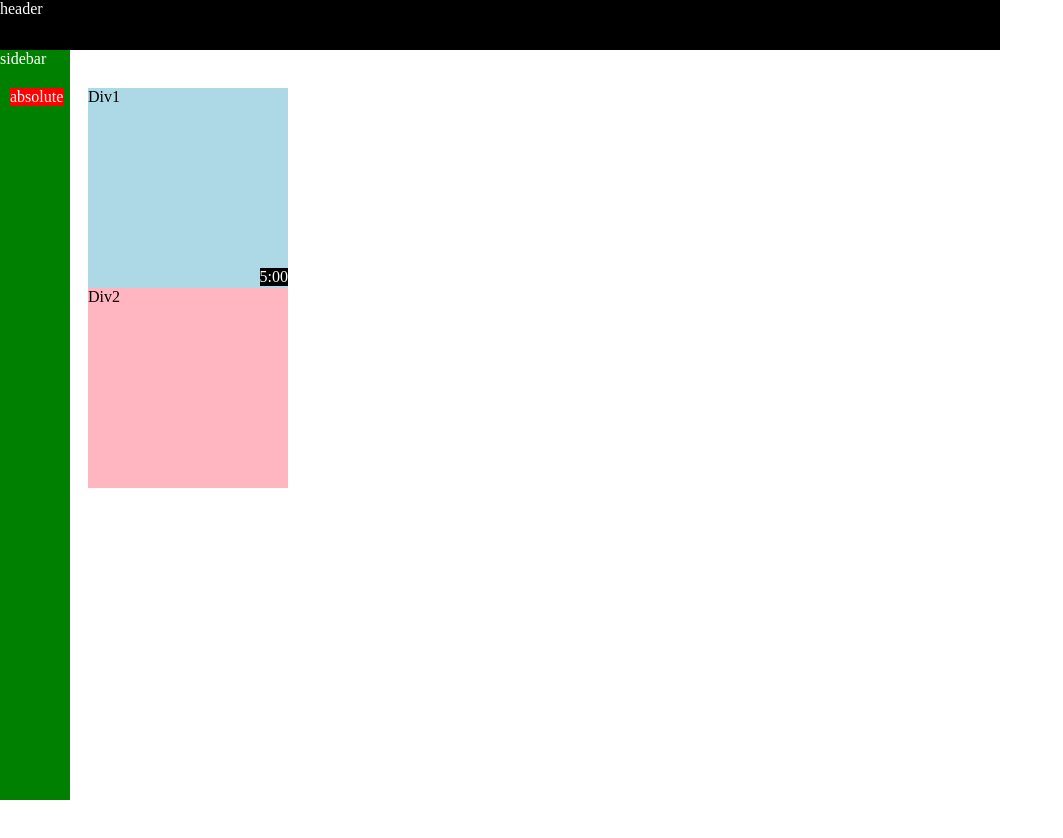
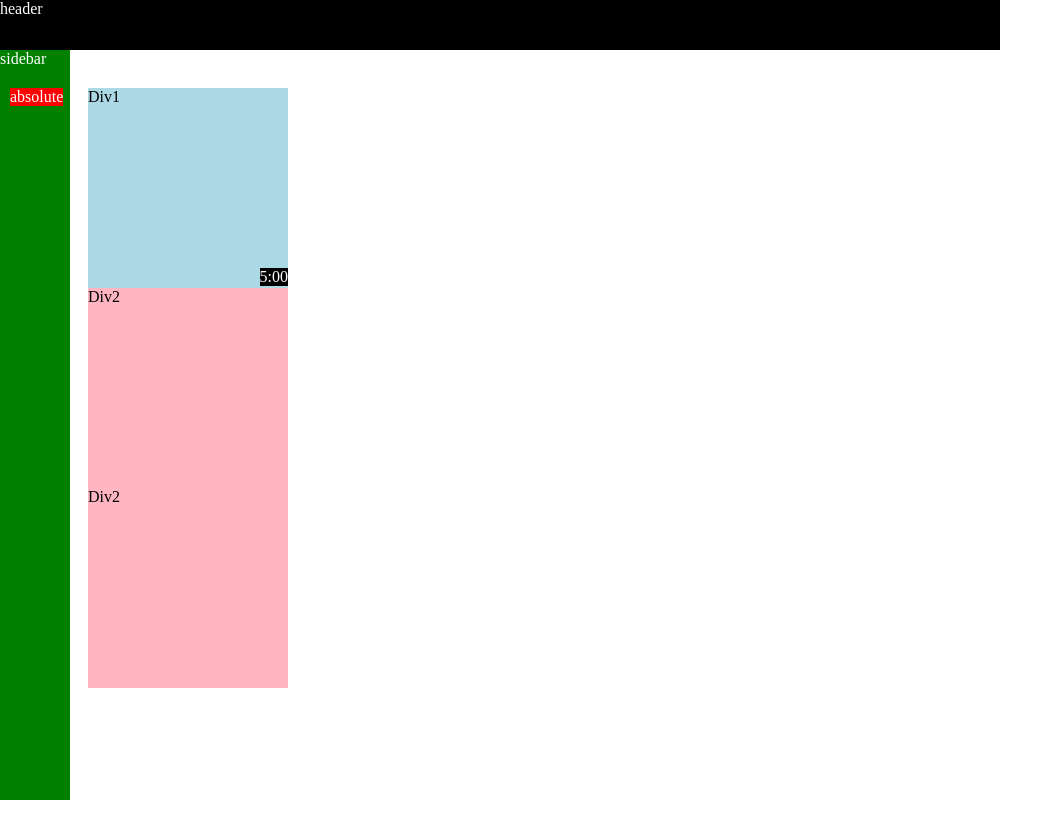
Before and after one commit to shraddhasalvi27/YouTubePage-html-css, a plain HTML site: page position.html in a window 1280 px wide. Shown: the top 838 px of the page, without its empty margins (0-1063 px from the left). Drawn offline with Linux system fonts and the light colour scheme.

Commit message:
UI chnages added

```diff
--- a/position.html
+++ b/position.html
@@ -61,5 +61,9 @@
                  height: 200px;
                  width:200px;">Div2
     </div>
+    <div  style="background-color: lightpink;
+                 height: 200px;
+                 width:200px;">Div2
+    </div>
 </body>
 </html>
```
